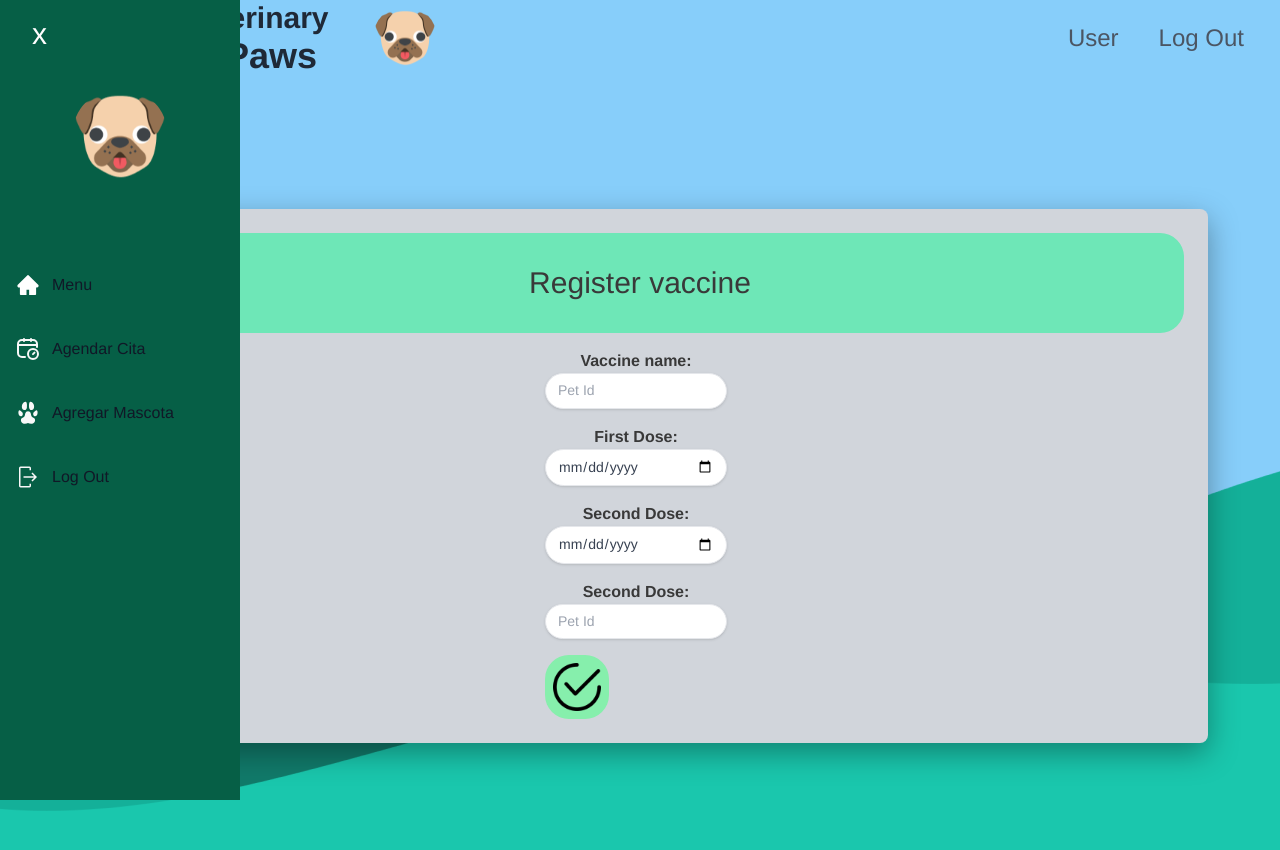
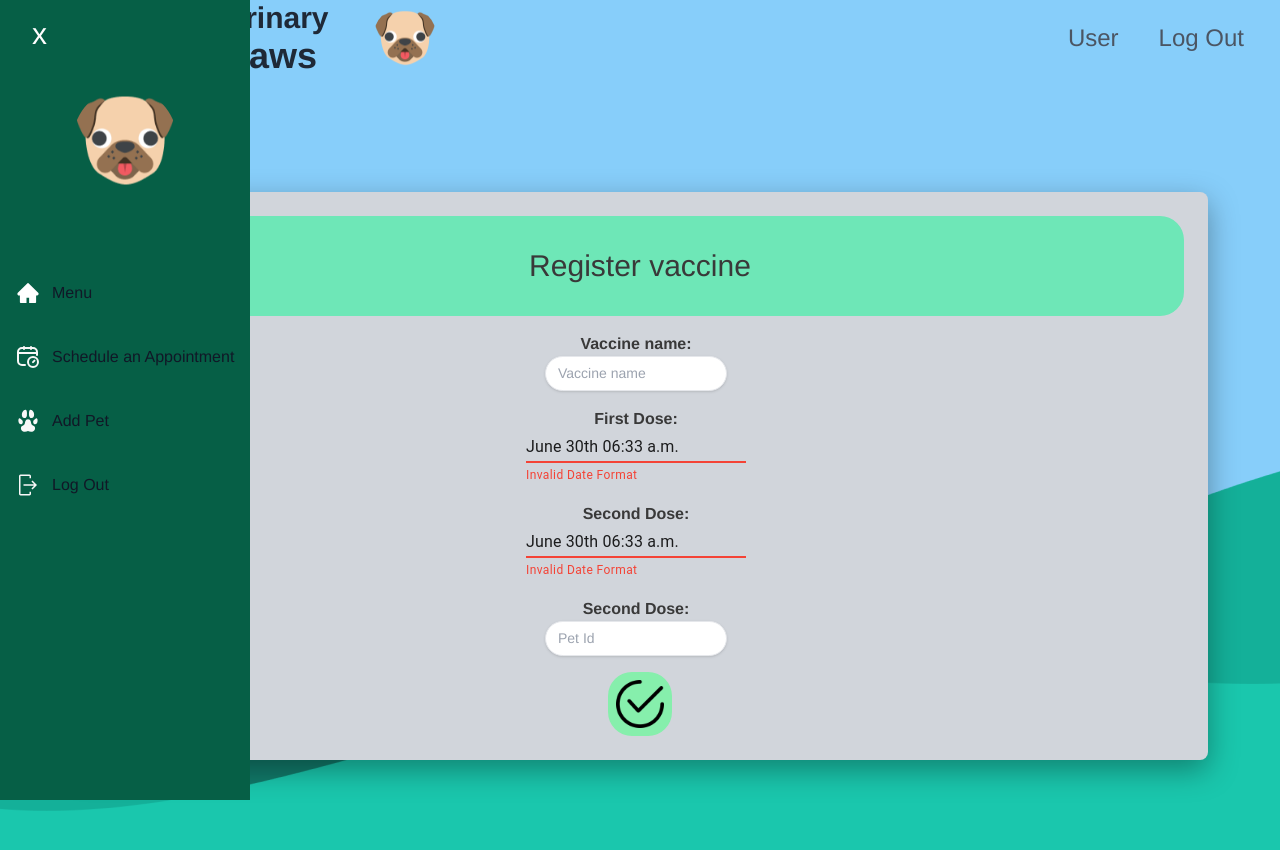
Before and after one commit to Sebs14/petpaws4, a React (Vite) app: page /Vregister in a window 1280 px wide. Both pictures are taken after a click on the button "Open main menu". Shown: the top 850 px of the page. Built offline with nearby package versions, Linux system fonts and the light colour scheme.

Commit message:
Add vaccine creation functionality

```diff
--- a/src/Services/vaccineRegister.js
+++ b/src/Services/vaccineRegister.js
@@ -1,4 +1,7 @@
 import axios from "axios";
+
+axios.defaults.baseURL= "https://vet4paws.herokuapp.com/";
+
 const params = new URLSearchParams();
 const config = {
     headers: { Authorization: `Bearer ${localStorage.getItem('token')}` }
--- a/src/UserAppointmentCreation/components/appointmentCreation/appointmentCreation.jsx
+++ b/src/UserAppointmentCreation/components/appointmentCreation/appointmentCreation.jsx
@@ -5,6 +5,7 @@ import PopupDate from "../popupDate";
 import addAppointment from "../../../Services/appointmentCreation";
 import { useNavigate } from "react-router";
 import src2 from "../../../common/assets/images/checked.png"
+import { ca } from "date-fns/locale";
 
 export default function appointmentCreation({ pet }) {
 
@@ -36,21 +37,21 @@ export default function appointmentCreation({ pet }) {
     <div className="bg-white shadow overflow-hidden sm:rounded-lg">
       <div className="bg-emerald-600 px-4 py-5 flex justify-center items-center">
         <h3 className="text-lg leading-6 font-medium text-white">
-          Agendar cita
+          Schedule an Appointment
         </h3>
       </div>
       <div className="border-t border-gray-200 flex flex-col font-bold">
         <form onSubmit={handleappointmentCreation}>
           <div className="p-5 justify-center text-black">
-            <label>Fecha y Hora</label>
+            <label>Date and Hour</label>
             <DateTimePicker
               value={fechaSeleccionada}
               inputFormat="E MMM dd yyyy HH:MM:SS O"
-              onChange={cambiarFechaSelecionada}
+              onChange={(e) => cambiarFechaSelecionada(e.target.value)}
             />
           </div>
           <div className="p-5 justify-center text-black">
-            <p>Describa los síntomas del paciente</p>
+            <p>Pet symptoms</p>
             <div>
               <div className="mt-1">
                 <textarea
@@ -67,7 +68,7 @@ export default function appointmentCreation({ pet }) {
             </div>
           </div>
           <div className="p-5 justify-center text-black">
-            <p>Seleccionar mascota</p>
+            <p>Select Pet</p>
             <div className="col-span-6 sm:col-span-3">
               <input
                 type='text'
--- a/src/common/components/SideBar/SideBar.jsx
+++ b/src/common/components/SideBar/SideBar.jsx
@@ -50,7 +50,7 @@ export default function Sidebar() {
                 </g>
               </svg>
               <span className='flex-1 ml-3 whitespace-nowrap'>
-                Agendar Cita
+                Schedule an Appointment
               </span>
             </NavLink>
           </li>
@@ -73,7 +73,7 @@ export default function Sidebar() {
                 />
               </svg>
               <span className='flex-1 ml-3 whitespace-nowrap'>
-                Agregar Mascota
+                Add Pet
               </span>
             </NavLink>
           </li>
--- a/src/login/components/LoginForm.jsx
+++ b/src/login/components/LoginForm.jsx
@@ -14,6 +14,7 @@ const Login = () => {
       await AuthService.login(email, password).then(
         () => {
           navigate("/menuUser");
+          window.location.reload();
         },
         (error) => {
           console.log(error);
--- a/src/vaccineRegister/components/card.jsx
+++ b/src/vaccineRegister/components/card.jsx
@@ -1,7 +1,7 @@
 import React, { useState } from "react";
-import { useNavigate} from "react-router-dom";
-import { Redirect } from "react-router"
-import Combobox from "./Combobox";
+import { useNavigate } from "react-router-dom";
+import DateFnsUtils from '@date-io/date-fns';
+import { DateTimePicker, MuiPickersUtilsProvider } from "@material-ui/pickers";
 import VaccineRegister from "../../Services/vaccineRegister";
 
 export default function Card({ title, color, src2 }) {
@@ -16,7 +16,8 @@ export default function Card({ title, color, src2 }) {
     try {
       await VaccineRegister(type, date, reinforcement, idPet).then(
         (response) => {
-          <Redirect to="/menuUser" />;
+          navigate("/menuUser");
+          window.location.reload();
         },
         (error) => {
           console.log(error);
@@ -30,81 +31,74 @@ export default function Card({ title, color, src2 }) {
   return (
     <article
       style={{ boxShadow: "rgba(0, 0, 0, 0.35) 0px 10px 30px" }}
-      className={`flex flex-col p-6 text-black-800 bg-gray-200 rounded-lg justify-evenly justify-items-stretch ${color} sm:w-full md:w-full lg:w-full`}
-    >
-      <article className="bg-emerald-300 dark:bg-emerald-500 rounded-3xl flex justify-center justify-items-stretch space-x-28 w-full p-0">
-        <h1 className="p-4 text-3xl my-4 font-medium text-center truncate ">
+      className={`flex flex-col p-6 text-black-800 bg-gray-200 rounded-lg justify-evenly justify-items-center ${color} sm:w-full md:w-full lg:w-full`}>
+      <article className='bg-emerald-300 dark:bg-emerald-500 rounded-3xl flex justify-center justify-items-stretch space-x-28 w-full p-0'>
+        <h1 className='p-4 text-3xl my-4 font-medium text-center truncate '>
           {title}
         </h1>
       </article>
-      <article className="flex flex-col md:flex-row justify-around pt-4">
-        <article className=" flex justify-center space-x-0 w-full">
+      <article className='flex flex-col md:flex-row justify-around pt-4'>
+        <article className=' flex justify-center space-x-0 w-full'>
           <form
-            className=" flex flex-col justify-center"
-            onSubmit={handleRegisterVaccine}
-          >
-            <div className="mb-4 md:mr-2 md:mb-0 md:pb-4">
-              <h1 className="font-bold text-center dark:text-black">
+            className=' flex flex-col justify-center justify-items-center items-center'
+            onSubmit={handleRegisterVaccine}>
+            <div className='mb-4 md:mr-2 md:mb-0 md:pb-4'>
+              <h1 className='font-bold text-center dark:text-black'>
                 Vaccine name:
               </h1>
               <input
-                className="w-full px-3 py-2 text-sm bg-white leading-tight text-gray-700 border rounded-3xl shadow appearance-none focus:outline-none focus:shadow-outline"
-                type="text"
-                placeholder="Pet Id"
+                className='w-full px-3 py-2 text-sm bg-white leading-tight text-gray-700 border rounded-3xl shadow appearance-none focus:outline-none focus:shadow-outline'
+                type='text'
+                placeholder='Vaccine name'
                 value={type}
                 onChange={(e) => setType(e.target.value)}
-                name="idPet"
+                name='idPet'
                 required
               />
             </div>
-            <div className="mb-4 md:mr-2 md:mb-0 md:pb-4">
-              <h1 className="font-bold text-center dark:text-black">
+            <MuiPickersUtilsProvider utils={DateFnsUtils}>
+            <div className='mb-4 md:mr-2 md:mb-0 md:pb-4'>
+              <h1 className='font-bold text-center dark:text-black'>
                 First Dose:
               </h1>
-              <input
-                className="w-full px-3 py-2 text-sm bg-white leading-tight text-gray-700 border rounded-3xl shadow appearance-none focus:outline-none focus:shadow-outline"
-                type="date"
-                placeholder="First dose date:"
+              <DateTimePicker
+                name="firstDose"
                 value={date}
+                inputFormat='E MMM dd yyyy HH:MM:SS O'
                 onChange={(e) => setDate(e.target.value)}
-                name="firstDose"
-                required
               />
             </div>
-            <div className="mb-4 md:mr-2 md:mb-0 md:pb-4">
-              <h1 className="font-bold text-center dark:text-black">
+            <div className='mb-4 md:mr-2 md:mb-0 md:pb-4'>
+              <h1 className='font-bold text-center dark:text-black'>
+                Second Dose:
+              </h1>
+              <DateTimePicker
+                name="secondDose"
+                value={reinforcement}
+                inputFormat='E MMM dd yyyy HH:MM:SS O'
+                onChange={(e) => setReinforcement(e.target.value)}
+              />
+            </div>
+            </MuiPickersUtilsProvider>
+            <div className='mb-4 md:mr-2 md:mb-0 md:pb-4'>
+              <h1 className='font-bold text-center dark:text-black'>
                 Second Dose:
               </h1>
               <input
-                className="w-full px-3 py-2 text-sm bg-white leading-tight text-gray-700 border rounded-3xl shadow appearance-none focus:outline-none focus:shadow-outline"
-                type="date"
-                placeholder="Second dose date:"
-                value={reinforcement}
-                onChange={(e) => setReinforcement(e.target.value)}
-                name="reinforcement"
-                required
-              />
-            </div>
-            <div className="mb-4 md:mr-2 md:mb-0 md:pb-4">
-              <h1 className="font-bold text-center dark:text-black">
-                Second Dose:
-              </h1>
-              <input
-                className="w-full px-3 py-2 text-sm bg-white leading-tight text-gray-700 border rounded-3xl shadow appearance-none focus:outline-none focus:shadow-outline"
-                type="text"
-                placeholder="Pet Id"
+                className='w-full px-3 py-2 text-sm bg-white leading-tight text-gray-700 border rounded-3xl shadow appearance-none focus:outline-none focus:shadow-outline'
+                type='text'
+                placeholder='Pet Id'
                 value={idPet}
                 onChange={(e) => setIdPet(e.target.value)}
-                name="idPet"
+                name='idPet'
                 required
               />
             </div>
             <button
-              type="submit"
-              className=" w-16 p-2 bg-green-300 rounded-3xl flex justify-items-end space-x-24"
-            >
-              <div className="flex w-full justify-center items-center">
-                <img src={src2} alt="back" className="justify-items-end" />
+              type='submit'
+              className=' w-16 p-2 bg-green-300 rounded-3xl flex justify-items-center space-x-24'>
+              <div className='flex w-full justify-center items-center'>
+                <img src={src2} alt='back' className='justify-items-end' />
               </div>
             </button>
           </form>
```
